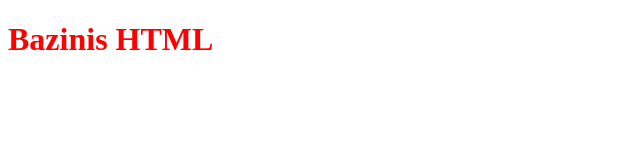
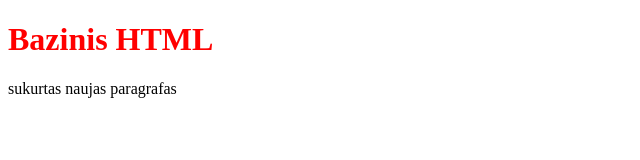
Before and after one commit to simanavicius/gitpaskaita, a plain HTML site: page index.html in a window 1280 px wide. Shown: the whole page, without its empty margins (0-640 px from the left). Drawn offline with Linux system fonts and the light colour scheme.

Commit message:
Add new paragraph

```diff
--- a/index.html
+++ b/index.html
@@ -13,6 +13,7 @@
 
 	<body>
 		<h1>Bazinis HTML</h1>
+		<p>sukurtas naujas paragrafas</p>
 
 
 		<script src="assets/scripts/custom.js"></script>
```
